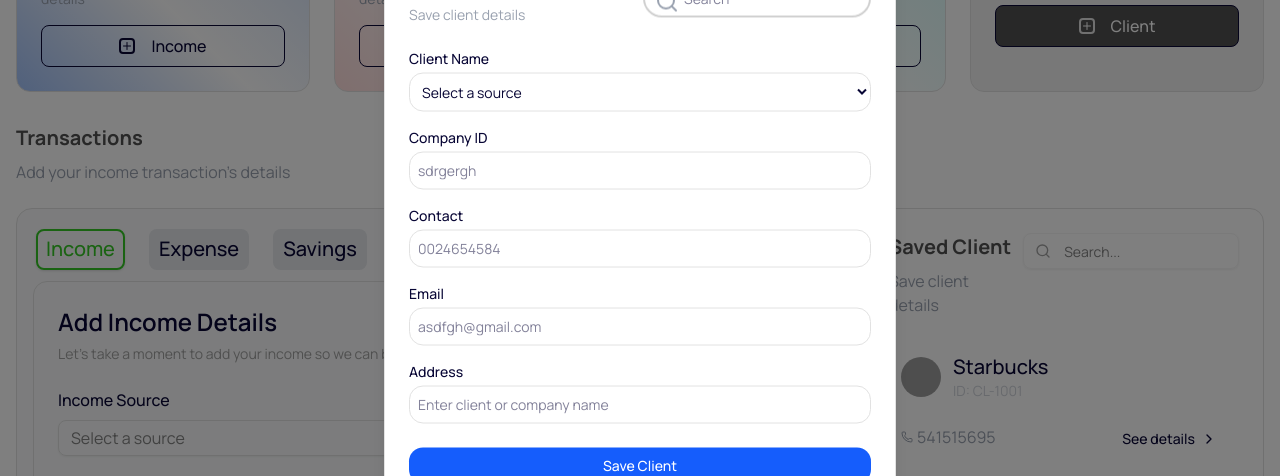
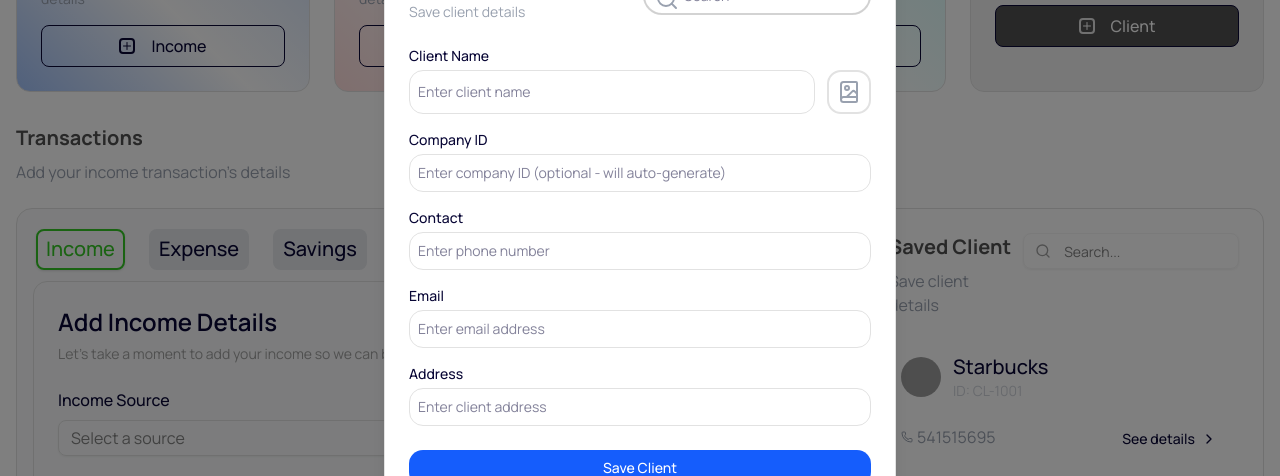
Before and after one commit to nrbnayon/SaaS-Based-CRM-Client, a Next.js app: page /accounts in a window 1280 px wide. Both pictures are taken after a click on the button "Client". Shown: the part 172-648 px from the top of the page. Built offline with nearby package versions, Linux system fonts and the light colour scheme; grey boxes are pictures that could not be loaded.

Commit message:
feat: implement client form with image upload and save functionality in AccountPage

```diff
--- a/src/app/(dashboard)/components/Accounts/AccountPage,.tsx
+++ b/src/app/(dashboard)/components/Accounts/AccountPage,.tsx
@@ -11,12 +11,12 @@ import { Input } from "@/components/ui/input";
 import { Tabs, TabsContent, TabsList, TabsTrigger } from "@/components/ui/tabs";
 
 import { cn } from "@/lib/utils";
-import {   Plus, Search} from "lucide-react";
+import {   BookImage,  Plus, Search} from "lucide-react";
 // import img from "next/img";
-import React, { useState } from "react";
+import React, { useState, useRef } from "react";
 
 // Client data array
-const clientsData = [
+const initialClientsData = [
   { name: "Starbucks", id: "CL-1001", phone: "541515695", avatar: "https://logo.clearbit.com/starbucks.com" },
   { name: "General Electric", id: "CL-1002", phone: "541515696", avatar: "https://logo.clearbit.com/ge.com" },
   { name: "Pizza Hut", id: "CL-1003", phone: "541515697", avatar: "https://logo.clearbit.com/pizzahut.com" },
@@ -38,6 +38,8 @@ export const AccountPage = () => {
   const [isDialogOpen, setIsDialogOpen] = useState(false);
   const [searchTerm, setSearchTerm] = useState("");
   const [activeTab, setActiveTab] = useState("Income");
+  const [clientsData, setClientsData] = useState(initialClientsData);
+  const fileInputRef = useRef<HTMLInputElement>(null);
 
   // Filter clients based on search term
   const filteredClients = clientsData.filter(client =>
@@ -53,12 +55,14 @@ export const AccountPage = () => {
       transactionsSection.scrollIntoView({ behavior: 'smooth' });
     }
   };
+
   const [formData, setFormData] = useState({
-    clientName: "",
-    companyId: "",
-    contact: "",
+    name: "",
+    id: "",
+    phone: "",
     email: "",
     address: "",
+    avatar: ""
   });
 
   const handleChange = (e: React.ChangeEvent<HTMLInputElement | HTMLSelectElement>) => {
@@ -66,6 +70,72 @@ export const AccountPage = () => {
       ...formData,
       [e.target.name]: e.target.value,
     });
+  };
+
+  // Handle image upload
+  const handleImageUpload = (e: React.ChangeEvent<HTMLInputElement>) => {
+    const file = e.target.files?.[0];
+    if (file) {
+      const reader = new FileReader();
+      reader.onload = (event) => {
+        const imageUrl = event.target?.result as string;
+        setFormData({
+          ...formData,
+          avatar: imageUrl
+        });
+      };
+      reader.readAsDataURL(file);
+    }
+  };
+
+  // Handle BookImage icon click
+  const handleBookImageClick = () => {
+    fileInputRef.current?.click();
+  };
+
+  // Generate unique client ID
+  const generateClientId = () => {
+    const existingIds = clientsData.map(client =>
+      parseInt(client.id.replace('CL-', ''))
+    );
+    const maxId = Math.max(...existingIds);
+    return `CL-${(maxId + 1).toString().padStart(4, '0')}`;
+  };
+
+  // Handle save client
+  const handleSaveClient = () => {
+    // Validate required fields
+    if (!formData.name || !formData.phone) {
+      console.log('Please fill in at least the client name and phone number.');
+      return;
+    }
+
+    // Create new client object
+    const newClient = {
+      name: formData.name,
+      id: formData.id || generateClientId(),
+      phone: formData.phone,
+      avatar: formData.avatar || `https://ui-avatars.com/api/?name=${encodeURIComponent(formData.name)}&background=random`
+    };
+
+    // Add to clients data
+    setClientsData(prevClients => [...prevClients, newClient]);
+
+    // Reset form
+    setFormData({
+      name: "",
+      id: "",
+      phone: "",
+      email: "",
+      address: "",
+      avatar: ""
+    });
+
+    // Close dialog
+    setIsDialogOpen(false);
+
+    // Show success message
+    console.log('Client saved successfully!');
   };
 
   return (
@@ -173,22 +243,36 @@ export const AccountPage = () => {
                       </div>
                     </div>
 
+                    {/* Hidden file input */}
+                    <input
+                      type="file"
+                      ref={fileInputRef}
+                      onChange={handleImageUpload}
+                      accept="image/*"
+                      style={{ display: 'none' }}
+                    />
+
                     {/* Client Name */}
                     <div className="mb-4">
                       <label className="block text-sm font-medium mb-1">Client Name</label>
-                      <div className="relative">
-                        <select
-                          name="clientName"
-                          value={formData.clientName}
+                      <div className="flex gap-3">
+                        <input
+                          type="text"
+                          name="name"
+                          value={formData.name}
                           onChange={handleChange}
+                          placeholder="Enter client name"
                           className="w-full p-2 pr-10 border rounded-xl text-sm"
+                        />
+                        <div
+                          className="border-2 rounded-xl cursor-pointer hover:bg-gray-50 transition-colors"
+                          onClick={handleBookImageClick}
                         >
-                          <option value="">Select a source</option>
-                          <option value="Client A">Client A</option>
-                          <option value="Client B">Client B</option>
-                        </select>
+                          <BookImage className="m-2 text-gray-400" />
+                        </div>
+                      </div>
+                      {/* Show preview of uploaded image */}
 
-                      </div>
                     </div>
 
                     {/* Company ID */}
@@ -196,10 +280,10 @@ export const AccountPage = () => {
                       <label className="block text-sm font-medium mb-1">Company ID</label>
                       <input
                         type="text"
-                        name="companyId"
-                        value={formData.companyId}
+                        name="id"
+                        value={formData.id}
                         onChange={handleChange}
-                        placeholder="sdrgergh"
+                        placeholder="Enter company ID (optional - will auto-generate)"
                         className="w-full p-2 border rounded-xl text-sm"
                       />
                     </div>
@@ -209,10 +293,10 @@ export const AccountPage = () => {
                       <label className="block text-sm font-medium mb-1">Contact</label>
                       <input
                         type="text"
-                        name="contact"
-                        value={formData.contact}
+                        name="phone"
+                        value={formData.phone}
                         onChange={handleChange}
-                        placeholder="0024654584"
+                        placeholder="Enter phone number"
                         className="w-full p-2 border rounded-xl text-sm"
                       />
                     </div>
@@ -225,7 +309,7 @@ export const AccountPage = () => {
                         name="email"
                         value={formData.email}
                         onChange={handleChange}
-                        placeholder="asdfgh@gmail.com"
+                        placeholder="Enter email address"
                         className="w-full p-2 border rounded-xl text-sm"
                       />
                     </div>
@@ -238,14 +322,17 @@ export const AccountPage = () => {
                         name="address"
                         value={formData.address}
                         onChange={handleChange}
-                        placeholder="Enter client or company name"
+                        placeholder="Enter client address"
                         className="w-full p-2 border rounded-xl text-sm"
                       />
                     </div>
 
                     {/* Save Button */}
                     <div className="mt-6">
-                      <Button className="w-full bg-blue-600 hover:bg-blue-700 text-white rounded-xl">
+                      <Button
+                        onClick={handleSaveClient}
+                        className="w-full bg-blue-600 hover:bg-blue-700 text-white rounded-xl"
+                      >
                         Save Client
                       </Button>
                     </div>
--- /dev/null
+++ b/src/app/(dashboard)/components/Profile/ProfilePage.tsx
@@ -0,0 +1,11 @@
+"use client";
+
+export const Profile: React.FC = () => {
+
+  return(
+        <div>
+
+        </div>
+
+  )
+}
--- a/src/app/(dashboard)/overview/page.tsx
+++ b/src/app/(dashboard)/overview/page.tsx
@@ -8,7 +8,7 @@ export default function OverviewPage() {
   return (
     <div className="">
       <DashboardHeader title='Welcome  Nayon' />
-      <div className='p-4 space-y-4 md:space-y-10'>
+      <div className='p-2 md:p-4 space-y-4 md:space-y-10'>
         {/* Add more cards as needed */}
         <IncomeExpenseSection />
         <AnalyticsSection />
--- /dev/null
+++ b/src/app/(dashboard)/profile/page.tsx
@@ -0,0 +1,12 @@
+"use client";
+
+
+
+
+export default function Profile() {
+  return (
+    <div className="p-2 md:p-4 space-y-4 md:space-y-10">
+      profile
+    </div>
+  );
+}
```
